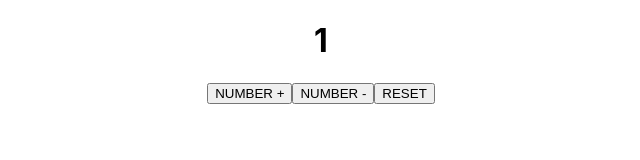
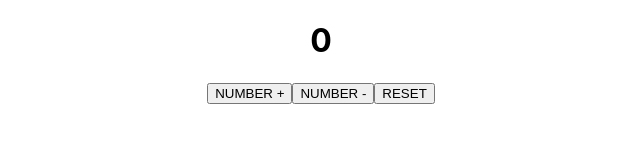
Before and after one commit to ArtyomKub/use-state, a React (Create React App) app: page / in a window 1280 px wide. Shown: the top 160 px of the page, without its empty margins (319-959 px from the left). Built offline with nearby package versions, Linux system fonts and the light colour scheme.

Commit message:
Create a new component onClickHandlerReset (need to reset alpha to 0)

```diff
--- a/src/App.tsx
+++ b/src/App.tsx
@@ -3,7 +3,7 @@ import './App.css';
 
 function App() {
 
-    let [alpha, setAlpha] = useState(1)
+    let [alpha, setAlpha] = useState(0)
 
     const onClickHandlerPlus = () => {
         setAlpha(++alpha)
@@ -15,12 +15,16 @@ function App() {
         console.log(alpha)
     }
 
+    const onClickHandlerReset = () => {
+        setAlpha(0)
+    }
+
     return (
         <div className="App">
             <h1>{alpha}</h1>
             <button onClick={onClickHandlerPlus}>NUMBER +</button>
             <button onClick={onClickHandlerMinus}>NUMBER -</button>
-            <button onClick={onClickHandlerMinus}>RESET</button>
+            <button onClick={onClickHandlerReset}>RESET</button>
         </div>
     );
 }
```
